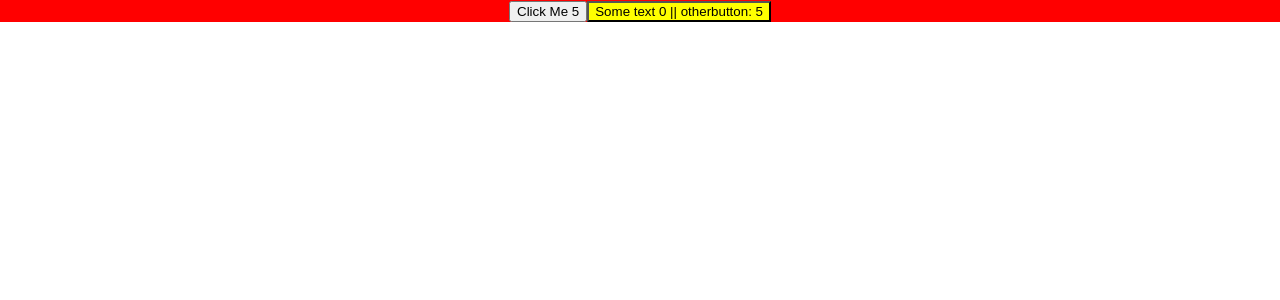
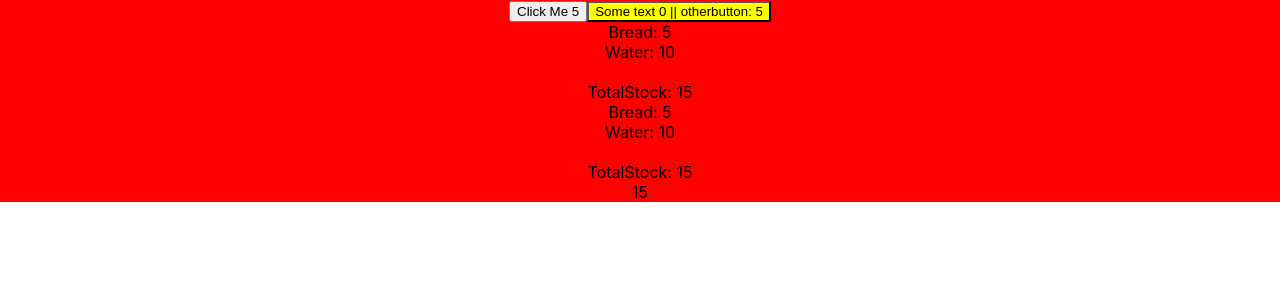
Before and after one commit to jtbmst/babyyodapong, a React (Create React App) app: page / in a window 1280 px wide. Shown: the top 300 px of the page. Built offline with nearby package versions, Linux system fonts and the light colour scheme.

Commit message:
meeting 3

```diff
--- a/package.json
+++ b/package.json
@@ -11,6 +11,8 @@
     "@types/node": "^12.19.12",
     "@types/react": "^16.14.2",
     "@types/react-dom": "^16.9.10",
+    "mobx": "^4.15.7",
+    "mobx-react": "^6.1.8",
     "react": "^17.0.1",
     "react-dom": "^17.0.1",
     "react-scripts": "4.0.1",
--- a/src/App.tsx
+++ b/src/App.tsx
@@ -2,16 +2,60 @@ import React from 'react';
 import logo from './logo.svg';
 import './App.css';
 import { css } from '@emotion/css';
+import { observable,computed } from 'mobx';
+import { observer } from 'mobx-react';
 
 interface SecondButtonProps {
   otherButtonCount:number;
+  onClick:()=>void;
 }
 
+
+export class GeneralStore {
+  @observable breadStock = 5;
+  @observable gallonsOfWater = 10;
+
+  @computed get totalNumberOfStock(){
+
+    return this.breadStock + this.gallonsOfWater;
+  }
+
+
+  render = observer((props:{configure:boolean})=>{
+    const [ someState, setSomeState ] = React.useState(1);
+
+    return (
+      <div>
+        {props.configure ? (<div>CONFIGURE</div>) : (
+          <>
+            <div>
+            Bread: {this.breadStock}
+            </div>
+            <div>
+              Water: {this.gallonsOfWater}
+            </div>
+            <br/>
+            <div>
+              TotalStock: {this.totalNumberOfStock}
+            </div>
+          </>
+        )}
+
+      </div>
+    )
+  })
+
+}
+
+
+@observer
 export class SecondButton extends React.Component<SecondButtonProps, any>{
 
-  state = {
-    clickCount:0,
-  }
+  // state = {
+  //   clickCount:0,
+  // }
+  @observable clickCount = 0;
+  // @observable myStore = new GeneralStore();
 
   componentDidMount(){
 
@@ -26,9 +70,11 @@ export class SecondButton extends React.Component<SecondButtonProps, any>{
   }
 
   clickedButton = ()=>{
-    this.setState({
-      clickCount:(this.state.clickCount + 1)
-    })
+    // this.setState({
+    //   clickCount:(this.clickCount + 1)
+    // })
+    this.clickCount = this.clickCount + 1;
+    this.props.onClick();
   }
 
   render(){
@@ -37,42 +83,64 @@ export class SecondButton extends React.Component<SecondButtonProps, any>{
         background-color:yellow;
       `}
       onClick={this.clickedButton}>
-      Some text {this.state.clickCount} || otherbutton: {this.props.otherButtonCount}
+      Some text {this.clickCount} || otherbutton: {this.props.otherButtonCount}
       </button>
   }
 }
 
 
+const MyComp = observer((props:any)=><div>{props.generalStore.totalNumberOfStock}</div>)
+
 interface AppProps{
   initialCount:number;
 }
 
-export function App(props:AppProps): JSX.Element {
+export const App = observer((props:AppProps): JSX.Element => {
   const [count, setCount]:[number, React.Dispatch<React.SetStateAction<number>>] = React.useState(props.initialCount);
 
-  React.useEffect(()=>{
+  const { current:myGeneralStore }  = React.useRef(new GeneralStore());
+  /*
+
+  [
+    myGeneralStore,
+    setter myGeneralStor
+  ]
 
 
+  myArray[0]
+  myArray[1]
+  */
 
-
-    return ()=>{
-
-    }
-
+  React.useEffect(()=>{
+    window['myGeneralStore'] = myGeneralStore;
   })
 
 
   return (
     <div className="App" >
-      <button onClick={()=>{
+      <button
+      onClick={()=>{
         // alert('something')
         setCount(count+1);
-      }} >Click Me {count}</button>
+      }}
+      >
+        Click Me {count}
+      </button>
 
-      <SecondButton otherButtonCount={count} />
+      <SecondButton onClick={()=>{
+        myGeneralStore.breadStock++;
+      }} otherButtonCount={count} />
+
+
+
+      <myGeneralStore.render configure={false}/>
+
+      <myGeneralStore.render configure={false}/>
+
+      <MyComp generalStore={myGeneralStore} />
 
     </div>
   );
-}
+});
 
 // export App;
--- a/tsconfig.json
+++ b/tsconfig.json
@@ -18,7 +18,9 @@
     "resolveJsonModule": true,
     "isolatedModules": true,
     "noEmit": true,
-    "jsx": "react-jsx"
+    "jsx": "react-jsx",
+    "experimentalDecorators": true,
+    "suppressImplicitAnyIndexErrors":true
   },
   "include": [
     "src"
```
Also changed, not shown: 2 other files (tests, documents, lock files or other folders).
